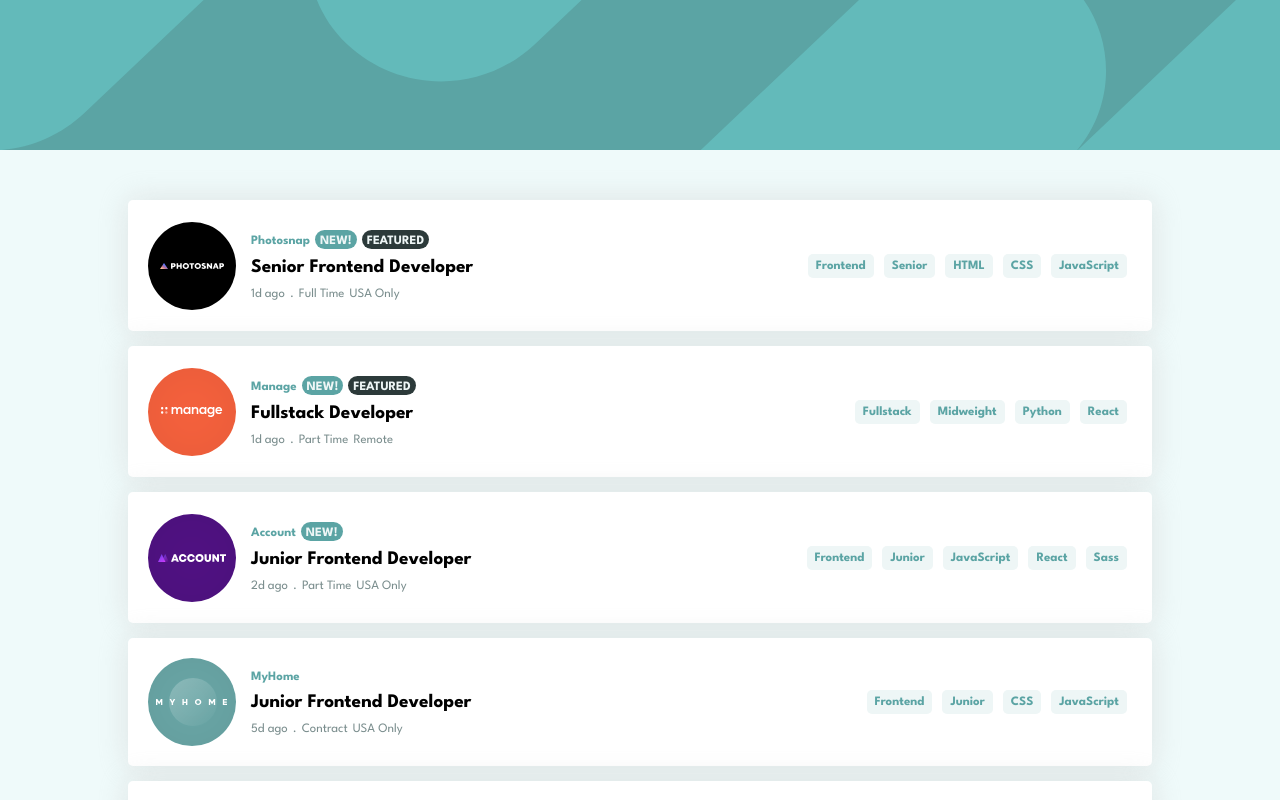
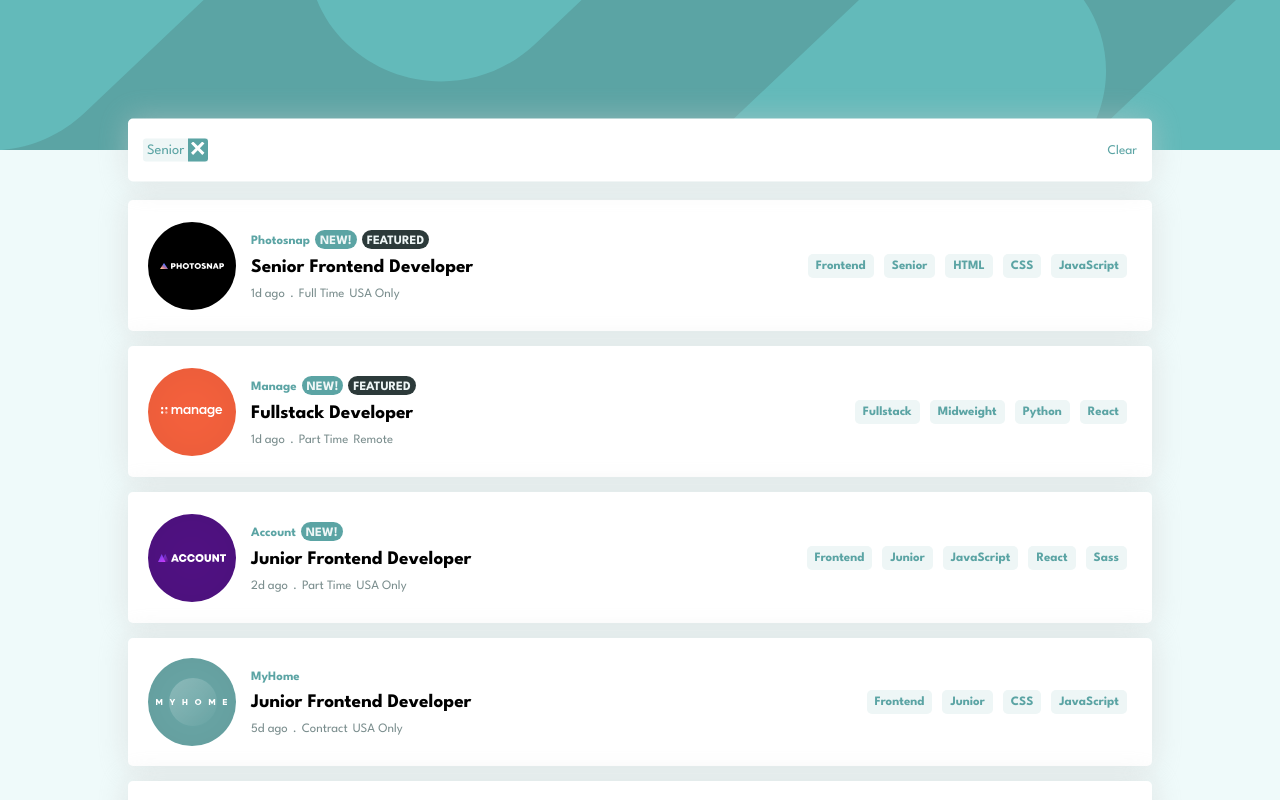
Before and after one commit to faruk-olawale/static-job-listing, a React (Vite) app: page / in a window 1280 px wide. Both pictures are taken after a click on the button "Senior". Shown: the top 800 px of the page. Built offline with nearby package versions, Linux system fonts and the light colour scheme.

Commit message:
initial message

```diff
--- a/src/App.jsx
+++ b/src/App.jsx
@@ -9,11 +9,18 @@
   const [filter, setFilter] = useState([]);
 
   const addFilter = (data) => {
-    setFilter([...filter, data]);
+    if(filter.indexOf(data) < 0){
+        setFilter([...filter, data]);
+    }
+
+  }
+
+  const clearFilters = () => {
+    setFilter([]);
   }
   return (
     <>
-      <Header filter={filter}/>
+      <Header filter={filter} clearFilters={clearFilters}/>
       <MainBody jobs={jobs} addFilter ={addFilter}/>
     </>
   )
--- a/src/Component/Header.jsx
+++ b/src/Component/Header.jsx
@@ -1,6 +1,6 @@
 
 import closeIcon from "../assets/Img/icon-remove.svg"
-const Header = ({filter}) => {
+const Header = ({filter,clearFilters}) => {
     return(
         <header>
           {
@@ -22,7 +22,7 @@
 
           </div>
 
-          <button className="clear">Clear</button>
+          <button className="clear" onClick={clearFilters}>Clear</button>
         </section>
           }
 
--- a/src/Component/JobList.jsx
+++ b/src/Component/JobList.jsx
@@ -47,13 +47,13 @@
 
         <div>
             <button onClick={() => addToFilters(job.role)}>{job.role}</button>
-            <button>{job.level}</button>
+            <button onClick={() => addToFilters(job.level)}>{job.level}</button>
             {
-                job.languages.map(language => <button>{language}</button>)
+                job.languages.map(language => <button onClick={() => addToFilters(language)}>{language}</button>)
             }
 
             {
-                job.tools.map(tool => <button>{tool}</button>)
+                job.tools.map(tool => <button onClick={() => addToFilters(tool)}>{tool}</button>)
             }
 
 
```
